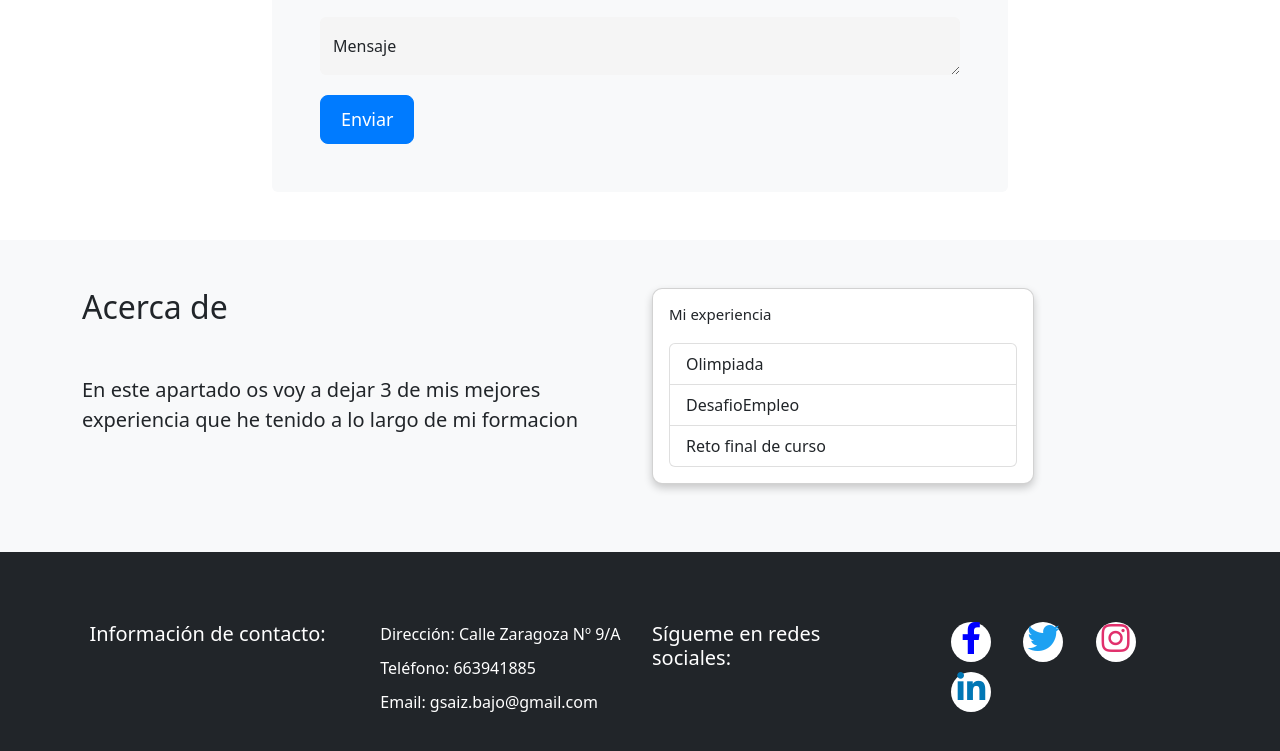
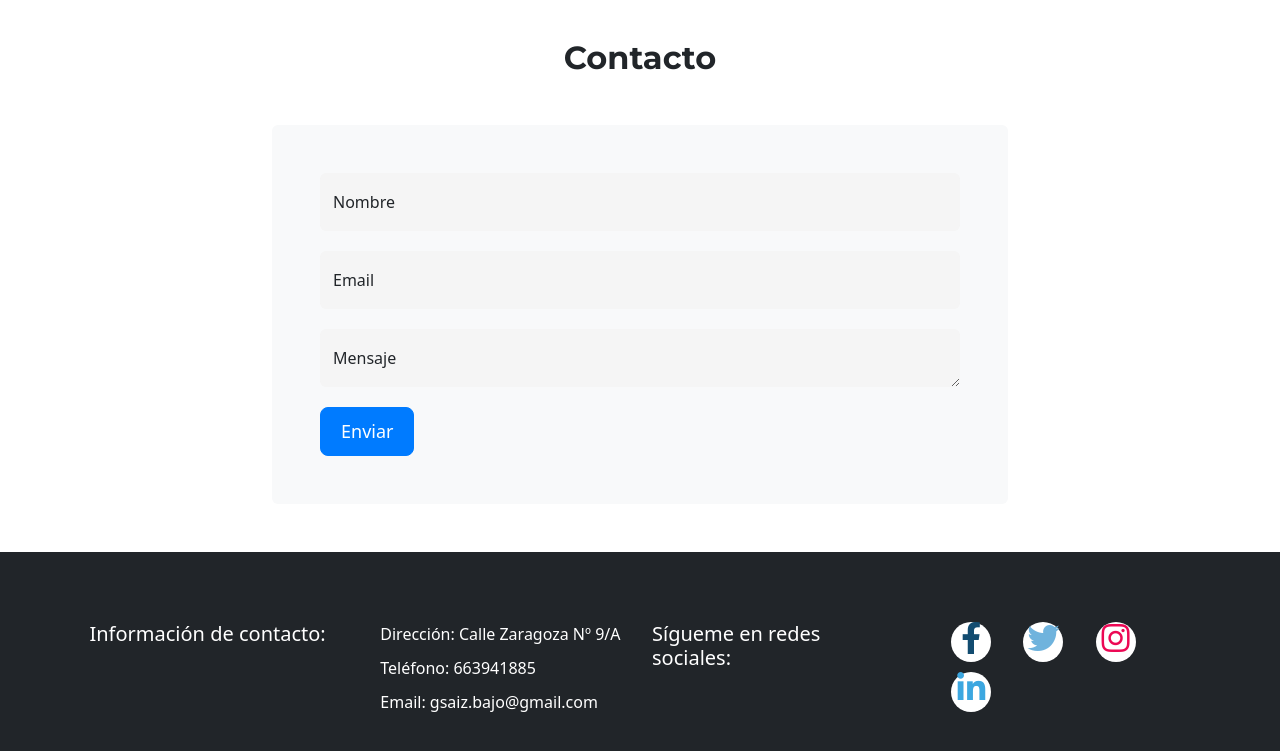
Before and after one commit to mayax007/Pagina-Personal, a plain HTML site: page index.html in a window 1280 px wide. Shown: the part 2551-3302 px from the top of the page. Drawn offline with nearby package versions, Linux system fonts and the light colour scheme; a script that the page names is missing.

Commit message:
Limpieza de codigo & cambios de color
Limpieza en el html con cada línea bien puesta en su tabulación y cambios de color en el css por más adecuados.

```diff
--- a/index.html
+++ b/index.html
@@ -1,6 +1,5 @@
 <!DOCTYPE html>
 <html lang="es">
-
 <head>
   <meta charset="UTF-8">
   <meta name="viewport" content="width=device-width, initial-scale=1.0">
@@ -80,6 +79,31 @@
       </div>
     </header>
   </section>
+
+  <!-- Acerca de -->
+  <section id="about" class="py-5 bg-light">
+    <div class="container">
+      <div class="row">
+        <div class="col-lg-6">
+          <h2 class="mb-5">Acerca de</h2>
+          <p class="lead mb-5">En este apartado os voy a dejar 3 de mis mejores experiencia que he tenido a lo largo de mi formacion</p>
+        </div>
+        <div class="col-lg-6">
+          <div class="card">
+            <div class="card-body">
+              <h5 class="card-title">Mi experiencia</h5>
+              <ul class="list-group">
+                <li class="list-group-item">Olimpiada</li>
+                <li class="list-group-item">DesafioEmpleo</li>
+                <li class="list-group-item">Reto final de curso</li>
+              </ul>
+            </div>
+          </div>
+        </div>
+      </div>
+    </div>
+  </section>
+
   <!-- Portafolio -->
   <section id="portafolio" class="py-5">
     <div class="container">
@@ -90,7 +114,7 @@
             <img src="img/proyecto1.jpg" class="card-img-top" alt="Proyecto 1">
             <div class="card-body">
                 <h5 class="card-title">Olimpiada informatica</h5>
-                    <p class="card-text">Me presente a las olimpiadas informticas de Aragon del año 2023 y me toco elaborar la parte de apps y web en el cual hce con mi equipo una app para el trasporte público de la ciudad de Zaragoza</p>
+                <p class="card-text">Me presente a las olimpiadas informticas de Aragon del año 2023 y me toco elaborar la parte de apps y web en el cual hce con mi equipo una app para el trasporte público de la ciudad de Zaragoza.</p>
             </div>
             </div>
         </div>
@@ -99,7 +123,7 @@
             <img src="img/AWS.png" class="card-img-top" alt="Proyecto 2">
             <div class="card-body">
                 <h5 class="card-title">YAM</h5>
-                    <p class="card-text">En este Proyecto Consiste en dar solucion a unos problemas de unos servidores que nos prouso un encargado de AWS de EEUU </p>
+                <p class="card-text">En este Proyecto Consiste en dar solucion a unos problemas de unos servidores que nos prouso un encargado de AWS de EEUU. </p>
             </div>
             </div>
         </div>
@@ -115,6 +139,7 @@
         </div>
     </div>
   </section>
+
   <!-- Formulario -->
   <section id="formulario" class="py-5">
     <div class="container">
@@ -140,29 +165,7 @@
       </div>
     </div>
   </section>
-    <!-- Acerca de -->
-    <section id="about" class="py-5 bg-light">
-        <div class="container">
-          <div class="row">
-            <div class="col-lg-6">
-              <h2 class="mb-5">Acerca de</h2>
-              <p class="lead mb-5">En este apartado os voy a dejar 3 de mis mejores experiencia que he tenido a lo largo de mi formacion</p>
-            </div>
-            <div class="col-lg-6">
-              <div class="card">
-                <div class="card-body">
-                  <h5 class="card-title">Mi experiencia</h5>
-                  <ul class="list-group">
-                    <li class="list-group-item">Olimpiada</li>
-                    <li class="list-group-item">DesafioEmpleo</li>
-                    <li class="list-group-item">Reto final de curso</li>
-                  </ul>
-                </div>
-              </div>
-            </div>
-          </div>
-        </div>
-    </section>
+
   <!-- Footer -->
   <footer class="footer bg-dark text-white">
     <div class="container">
@@ -183,13 +186,11 @@
             <li class="list-inline-item"><a href="#"><i class="fab fa-instagram"></i></a></li>
             <li class="list-inline-item"><a href="#"><i class="fab fa-linkedin-in"></i></a></li>
           </ul>
-
         </div>
       </div>
     </div>
   </footer>
 
-
 </body>
 
 </html>
--- a/styles.css
+++ b/styles.css
@@ -48,8 +48,6 @@
   background-color: #6f42c1;
   border-color: #6f42c1;
 }
-
-
 
 /* Navbar */
 .navbar-brand {
@@ -283,7 +281,7 @@ cursor: pointer;
     .card-body {
     font-size: 0.8rem;
     }
-    }
+  }
 
     @media (min-width: 768px) and (max-width: 991px) {
     .navbar-brand {
@@ -310,8 +308,6 @@ cursor: pointer;
     font-size: 0.9rem;
     }
 }
-
-
 
 .col-sm-6 {
   display: flex;
@@ -342,19 +338,19 @@ cursor: pointer;
 
 .fa-facebook-f:before {
   content: "\f39e";
-  color: blue;
+  color: #124c70;
 }
 
 .fa-twitter:before {
   content: "\f099";
-  color: #1da1f2;
+  color: #6fb3dd;
 }
 
 .fa-instagram:before {
   content: "\f16d";
-  color: #e1306c;
+  color: #ec0854;
 }
 .fa-linkedin-in:before {
   content: "\f0e1";
-  color: #0077b5;
+  color: #3ca7e0;
 }
```
Lines whose indentation alone changed are shown as unchanged.
